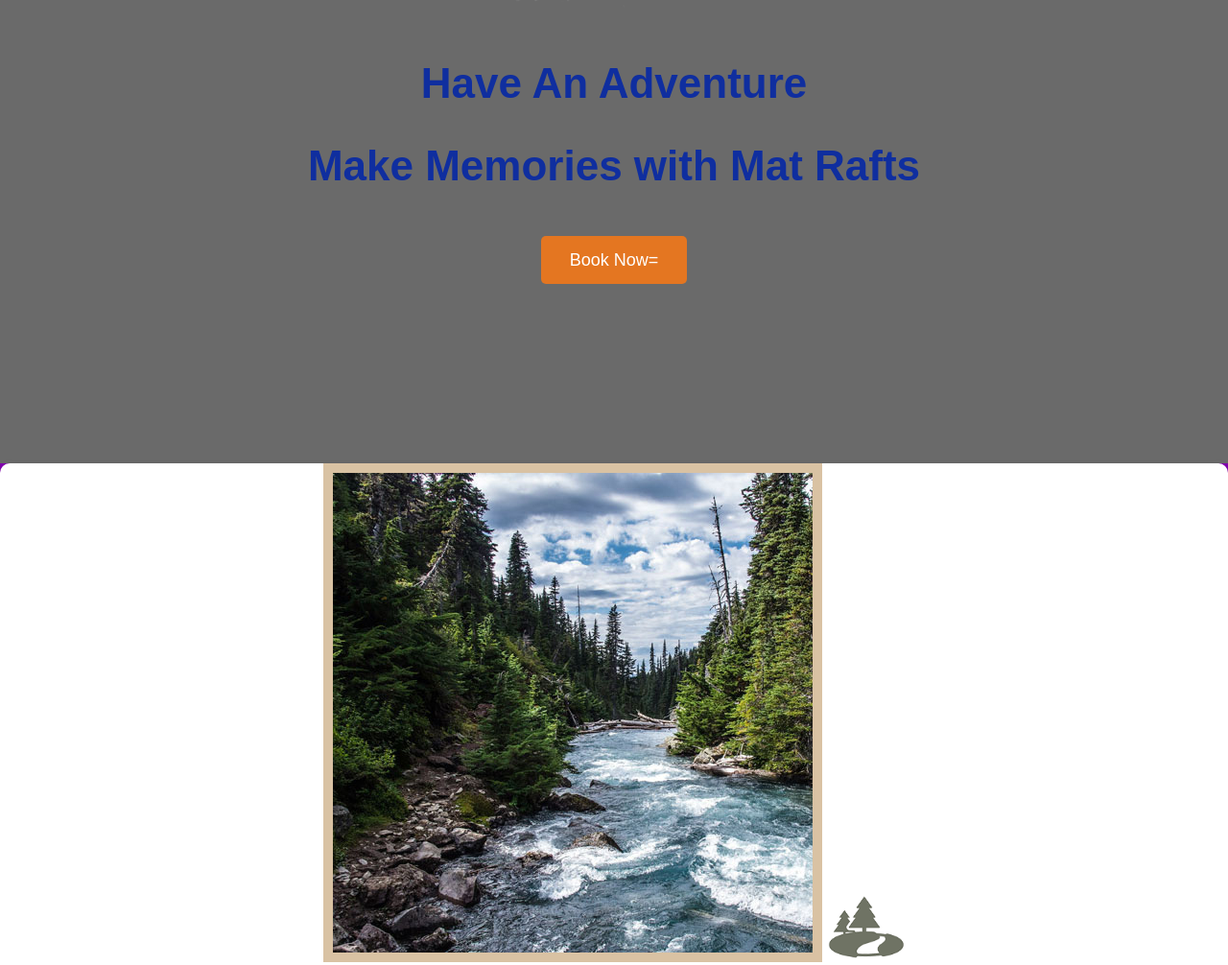
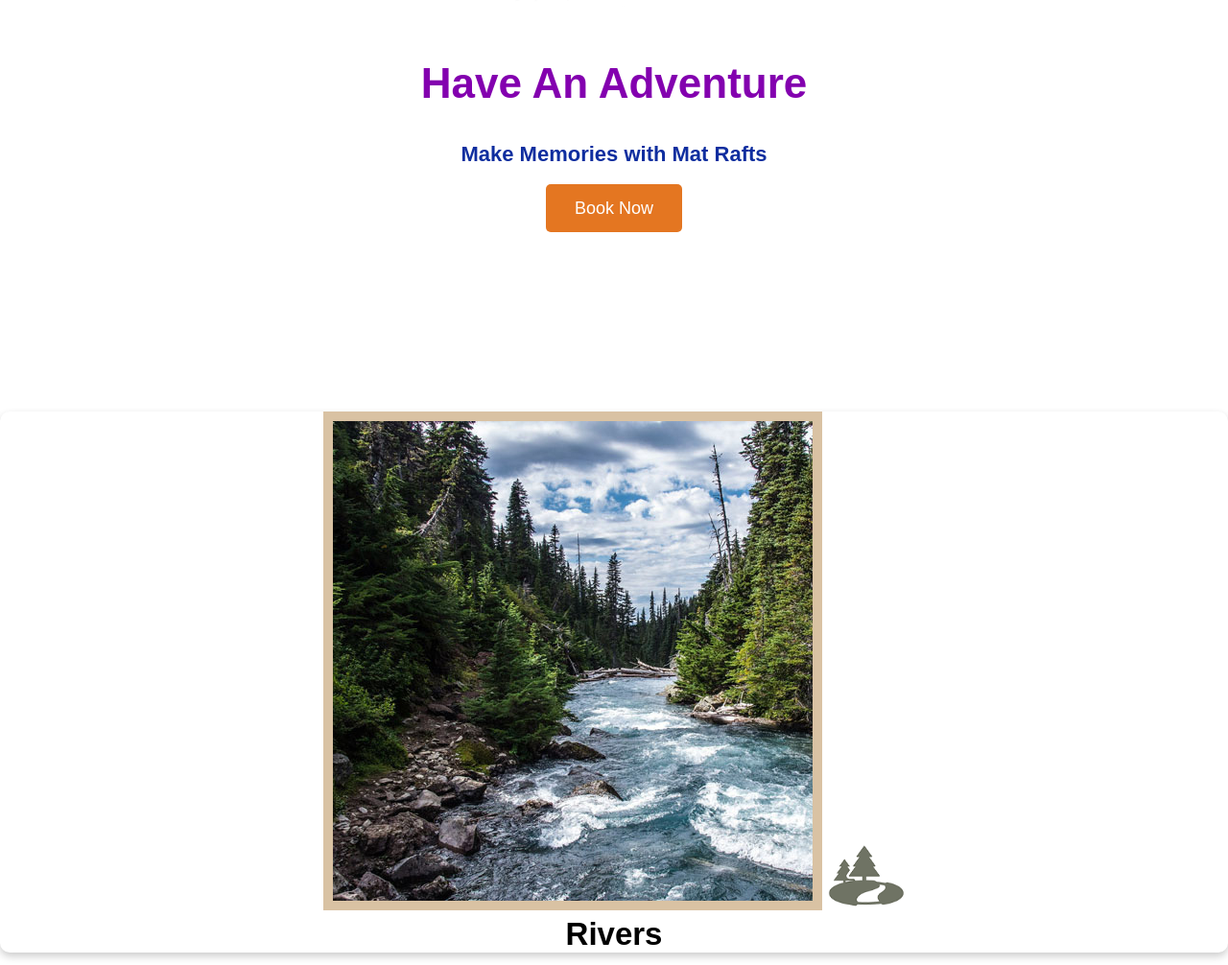
Before and after one commit to Alpha-Narwhal/web_dd, a plain HTML site: page wwr/index.html in a window 1280 px wide. Shown: the part 919-1925 px from the top of the page at 96% size. Drawn offline with Linux system fonts and the light colour scheme; a web font is replaced by a local one.

Commit message:
css final repair tweaks

```diff
--- a/wwr/index.html
+++ b/wwr/index.html
@@ -27,12 +27,11 @@
             <h1 class="home-title">Have An Adventure</h1>
             <h4>Make Memories with Mat Rafts</h4>
             <div class='button-box'>
-                <a class='book' href="contactus.html">Book Now=</a>
+                <a class='book' href="contactus.html">Book Now</a>
             </div>
         </section>
     </div>
     <main class="home-grid">
-        <div id="background">
         <section class="rivers-card">
             <img class="card-img" src="images/rivers.jpg" alt="river in forest">
             <img class="icon" src="images/river_icon.png" alt="river icon">
@@ -48,12 +47,13 @@
             <img class="icon" src="images/oars.png" alt="oars icon">
             <h2>Rapids</h2>
         </section>
+        <div id="background"></div>
+        <img class="mountains" src="images/mountains.jpg" alt="Misty Mountains">
         <section class="msg">
-            <h2>More than just a mere Thrill</h2>
+            <h2>More than just a mere thrill</h2>
             <p>Enjoy the breathtaking scenery. From valleys, meadows, canyons, and high peaks; it's way more than just the rapids. It's a great way to get away from it all and relax amongst all the beauty of the great outdoors. </p>
-            <a class='join' href="rivers.html"></a>
+            <a class='join' href="rivers.html">Join Us</a>
         </section>
-        </div>
     </main>
     <footer>
         <p>Mat Rafts &copy; 20XX - Matthew Owen</p>
--- a/wwr/styles/style.css
+++ b/wwr/styles/style.css
@@ -7,17 +7,17 @@
     --accent2-color: rgb(106, 106, 106);
 }
 
+body {
+    background-color: white;
+    font-family: 'Agdasima', Arial, sans-serif;
+    font-size: 22px;
+    margin: 0;
+    padding: 0;
+}
+
 #content {
     max-width: 1600px;
-    margin: 0 auto;
-}
-
-nav a,
-#hero-msg h1,
-#hero-msg h4,
-.button-box,
-main section {
-    text-align: center;
+    margin: 0;
 }
 
 #background {
@@ -25,29 +25,44 @@ main section {
     background-color: var(--accent1-color);
 }
 
-h2 {
-    margin: 0;
-}
-
-body {
-    background-color: var(--accent2-color);
-    font-family: 'Agdasima', Arial, sans-serif;
-    font-size: 22px;
-    margin: 0;
-    padding: 0;
-}
-
 header {
     background-color: rgba(15, 46, 159, 0.7);
     font-family: 'Agdasima', Arial, sans-serif;
 }
 
+nav a {
+    color: var(--secondary-color);
+    text-decoration: none;
+    padding: 35px;
+}
+
 nav a:hover {
     background-color: black;
+    color: var(--secondary-color);
+}
+
+.home-title {
+    color: var(--accent1-color);
+    font-size: 2em;
+    margin-top: 10px;
+}
+
+h4 {
+    color: var(--primary-color);
+}
+
+h2 {
+    margin: 0;
 }
 
 .book, .join {
     background-color: var(--secondary-color);
+    color: #ffffff;
+    text-decoration: none;
+    font-size: 18px;
+    padding: 15px 30px;
+    margin-top: 50px;
+    border-radius: 5px;
 }
 
 .book:hover, .join:hover {
@@ -61,40 +76,6 @@ nav a:hover {
     padding: 35px;
 }
 
-footer {
-    background-color: var(--primary-color);
-    padding: 25px 50px;
-    margin-top: 200px;
-}
-
-footer .social img {
-    padding-top: 15px;
-}
-
-nav a {
-    color: var(--accent2-color);
-    padding: 35px;
-}
-
-nav a:hover {
-    color: var(--secondary-color);
-}
-
-.home-title,
-h4 {
-    color: var(--primary-color);
-    font-size: 2em;
-    margin-top: 10px;
-}
-
-.book, .join {
-    color: #ffffff;
-    font-size: 18px;
-    padding: 15px 30px;
-    margin-top: 50px;
-    border-radius: 5px;
-}
-
 .msg h2 {
     color: var(--primary-color);
 }
@@ -103,6 +84,14 @@ h4 {
     color: var(--accent2-color);
     font-size: 0.8em;
     padding-bottom: 15px;
+    color: white;
+}
+
+footer {
+    background-color: var(--primary-color);
+    padding: 25px 50px;
+    margin-top: 200px;
+    color: var(--accent2-color);
 }
 
 footer p {
@@ -116,6 +105,14 @@ footer a {
 }
 
 footer a:hover {
+    text-decoration: underline;
+}
+
+footer .social img {
+    padding-top: 15px;
+}
+
+footer p a:hover {
     text-decoration: underline;
 }
 
@@ -136,22 +133,18 @@ footer a:hover {
     width: 100%;
 }
 
+#hero-msg {
+    margin: auto;
+    text-align: center;
+}
+
 .rivers-card, .camping-card, .rapids-card {
     margin: 200px 0;
     background-color: #fff;
     border-radius: 10px;
     overflow: hidden;
     box-shadow: 0 4px 8px rgba(0, 0, 0, 0.2);
-}
-
-nav a,
-.book, .join,
-footer a {
-    text-decoration: none;
-}
-
-footer p a:hover {
-    text-decoration: underline;
+    text-align: center;
 }
 
 .card-img {
```
